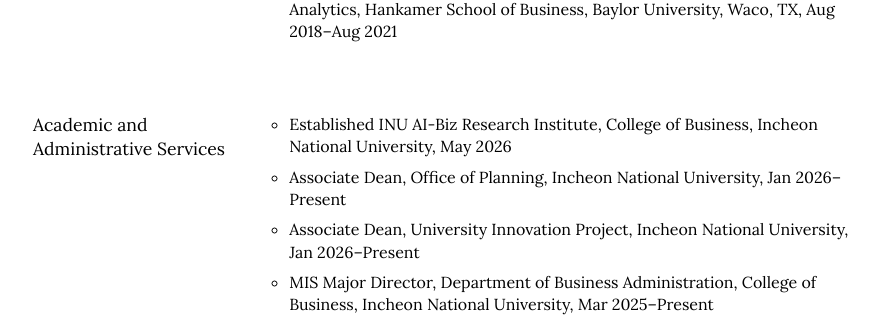
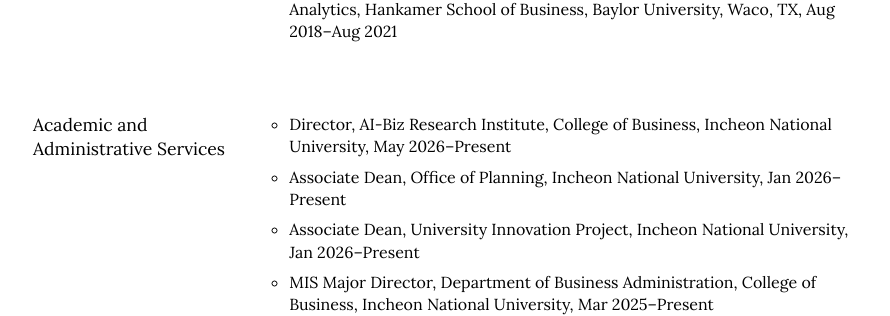
Before and after one commit to istaehun/taehun, a Jekyll site: the page built from engagement.html, in a window 1280 px wide and 900 px high, scrolled down 918 px. Shown: the part 146-462 px from the top of the window, without its empty margins (187-1077 px from the left). Built offline with Jekyll 4.4.1, drawn with Linux system fonts in a browser that asks for light colours; nearby versions of some CDN libraries.

Commit message:
Update engagement.yml

```diff
--- a/_data/engagement.yml
+++ b/_data/engagement.yml
@@ -15,7 +15,7 @@
   -
     title: Academic and Administrative Services
     list:
-      - "Established INU AI-Biz Research Institute, College of Business, Incheon National University, May 2026"
+      - "Director, AI-Biz Research Institute, College of Business, Incheon National University, May 2026–Present"
       - "Associate Dean, Office of Planning, Incheon National University, Jan 2026–Present"
       - "Associate Dean, University Innovation Project, Incheon National University, Jan 2026–Present"
       - "MIS Major Director, Department of Business Administration, College of Business, Incheon National University, Mar 2025–Present"
```
